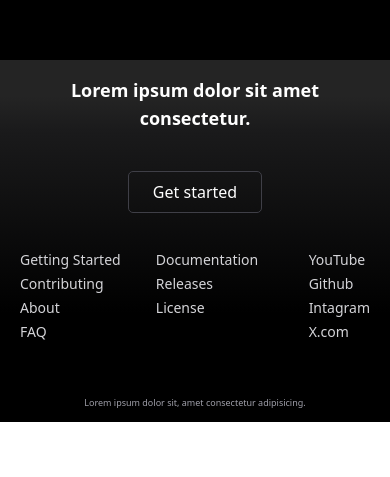
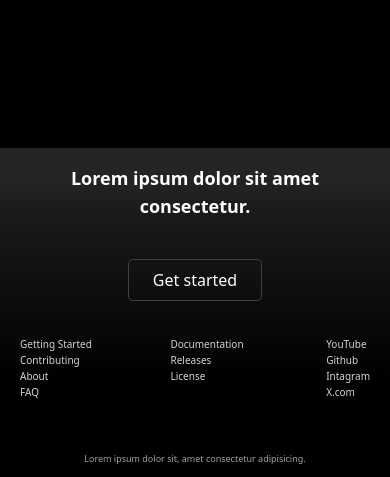
Before and after one commit to ayan-011/UI-, a React (Vite) app: page / in a window 390 px wide. Shown: the part 3501-3978 px from the top of the page. Before the commit the page ends 3923 px from the top, so only its background shows below. Built offline with nearby package versions, Linux system fonts and the light colour scheme.

Commit message:
responsive improve

```diff
--- a/Components/Footer.jsx
+++ b/Components/Footer.jsx
@@ -13,7 +13,7 @@ const  Footer = () => {
          </div>
 
          <div className="sections w-full flex h-full justify-center md:px-8 p-5  ">
-            <div className="firstCol   md:w-1/4  w-full h-full md:p-10  md:leading-8 md:text-lg  text-zinc-300  text-sm leading-6">
+            <div className="firstCol   md:w-1/4  w-full h-full md:p-10  md:leading-8 md:text-lg  text-zinc-300  text-[10px] leading-4">
             <div>
                 <div>Getting Started</div>
                 <div>Contributing</div>
@@ -21,14 +21,14 @@ const  Footer = () => {
                 <div>FAQ</div>
             </div>
             </div>
-            <div className="firstCol   md:w-1/4 w-full  h-full md:p-10 md:px-0 px-  md:leading-8  md:text-lg  text-zinc-300 flex justify-center  text-sm  bg-red-9">
-            <div className='md:ml-0 ml-6 leading-6'>
+            <div className="firstCol   md:w-1/4 w-full  h-full md:p-10 md:px-0 px-  md:leading-8  md:text-lg  text-zinc-300 flex justify-center  text-[10px]  bg-red-9">
+            <div className='md:ml-0 ml-6 leading-4'>
                 <div>Documentation</div>
                 <div>Releases</div>
                 <div>License</div>
             </div>
             </div>
-            <div className="firstCol  md:w-1/4  w-full h-full md:p-10  md:leading-8 md:text-lg  text-zinc-300  flex justify-end  text-sm bg-red-9 leading-6">
+            <div className="firstCol  md:w-1/4  w-full h-full md:p-10  md:leading-8 md:text-lg  text-zinc-300  flex justify-end text-[10px] leading-4">
             <div className='te'>
                 <div>YouTube</div>
                 <div>Github</div>
--- a/src/pages/home.jsx
+++ b/src/pages/home.jsx
@@ -7,7 +7,7 @@ import Page2 from './page2'
 const Home = () => {
   return (
     <>
-    <div className=' custom-gradient w-full  txt-white select-none md:h-[160vh] h-fit iPhone5se'>
+    <div className=' custom-gradient w-full  txt-white select-none md:h-[160vh] h-screen iPhone5se'>
       <Nav/>
 
           {/* Tagline */}
```
